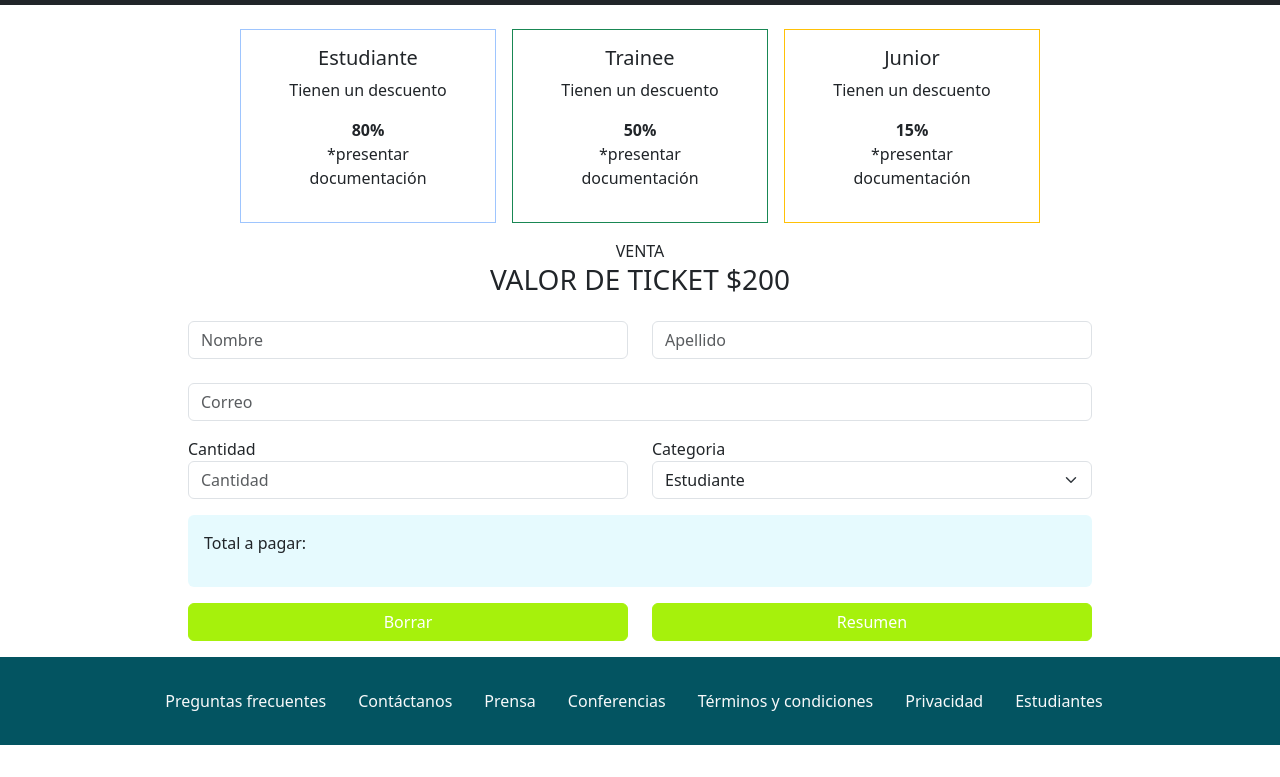
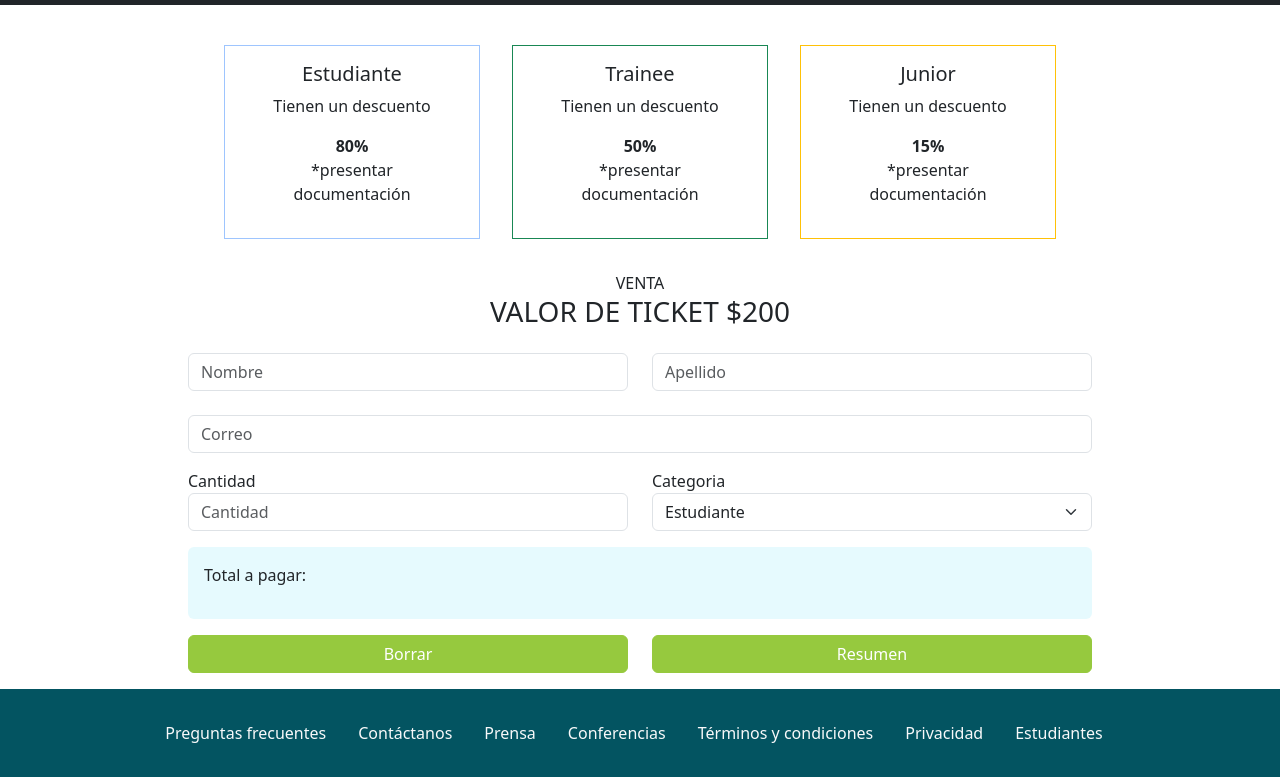
Before and after one commit to Bonzo1891/tpintegrador, a plain HTML site: page tickets.html in a window 1280 px wide. Shown: the part 61-838 px from the top of the page. Before the commit the page ends 806 px from the top, so only its background shows below. Drawn offline with nearby package versions, Linux system fonts and the light colour scheme.

Commit message:
modificaciones finales, listo para entregar

```diff
--- a/tickets.html
+++ b/tickets.html
@@ -3,7 +3,7 @@
   <head>
     <meta charset="utf-8">
     <meta name="viewport" content="width=device-width, initial-scale=1">
-    <title>Bootstrap demo</title>
+    <title></title>
     <link href="https://cdn.jsdelivr.net/npm/bootstrap@5.3.0-alpha3/dist/css/bootstrap.min.css" rel="stylesheet" integrity="sha384-KK94CHFLLe+nY2dmCWGMq91rCGa5gtU4mk92HdvYe+M/SXH301p5ILy+dN9+nJOZ" crossorigin="anonymous">
     <style>
         .colorFondo {
@@ -11,8 +11,8 @@
         }
 
         .botonColor {
-            background-color: #A6F10C !important;
-            border-color: #A6F10C;
+            background-color: #96c93e !important;
+            border-color: #96c93e;
         }
 
 
@@ -41,9 +41,9 @@
             </div>
         </nav>
     </section>
-    <section class="container mt-4">
+    <section class="container-fluid mt-4">
         <div class="row justify-content-center">
-            <div class="col-md-m3 col-4 me-3 card border border-primary-subtle rounded-0" style="width: 16rem;">
+            <div class="col-sm-12 m-3 card border border-primary-subtle rounded-0" style="width: 16rem;">
                 <div class="card-body text-center">
                     <h5 class="card-title">Estudiante</h5>
                     <p class="card-text">Tienen un descuento</p>
@@ -51,7 +51,7 @@
                     <p>*presentar documentación</p>
                 </div>
             </div>
-            <div class="col-md-m3 col-4 me-3 card border border-success rounded-0" style="width: 16rem;">
+            <div class="col-sm-12 m-3 card border border-success rounded-0" style="width: 16rem;">
                 <div class="card-body text-center">
                     <h5 class="card-title">Trainee</h5>
                     <p class="card-text">Tienen un descuento</p>
@@ -59,7 +59,7 @@
                     <p>*presentar documentación</p>
                 </div>
             </div>
-            <div class="col-md-m3 col-4 card border border-warning rounded-0" style="width: 16rem;">
+            <div class="col-sm-12 m-3 card border border-warning rounded-0" style="width: 16rem;">
                 <div class="card-body text-center">
                     <h5 class="card-title">Junior</h5>
                     <p class="card-text">Tienen un descuento</p>
```
Also changed, not shown: index.html (+2 -2 lines).
